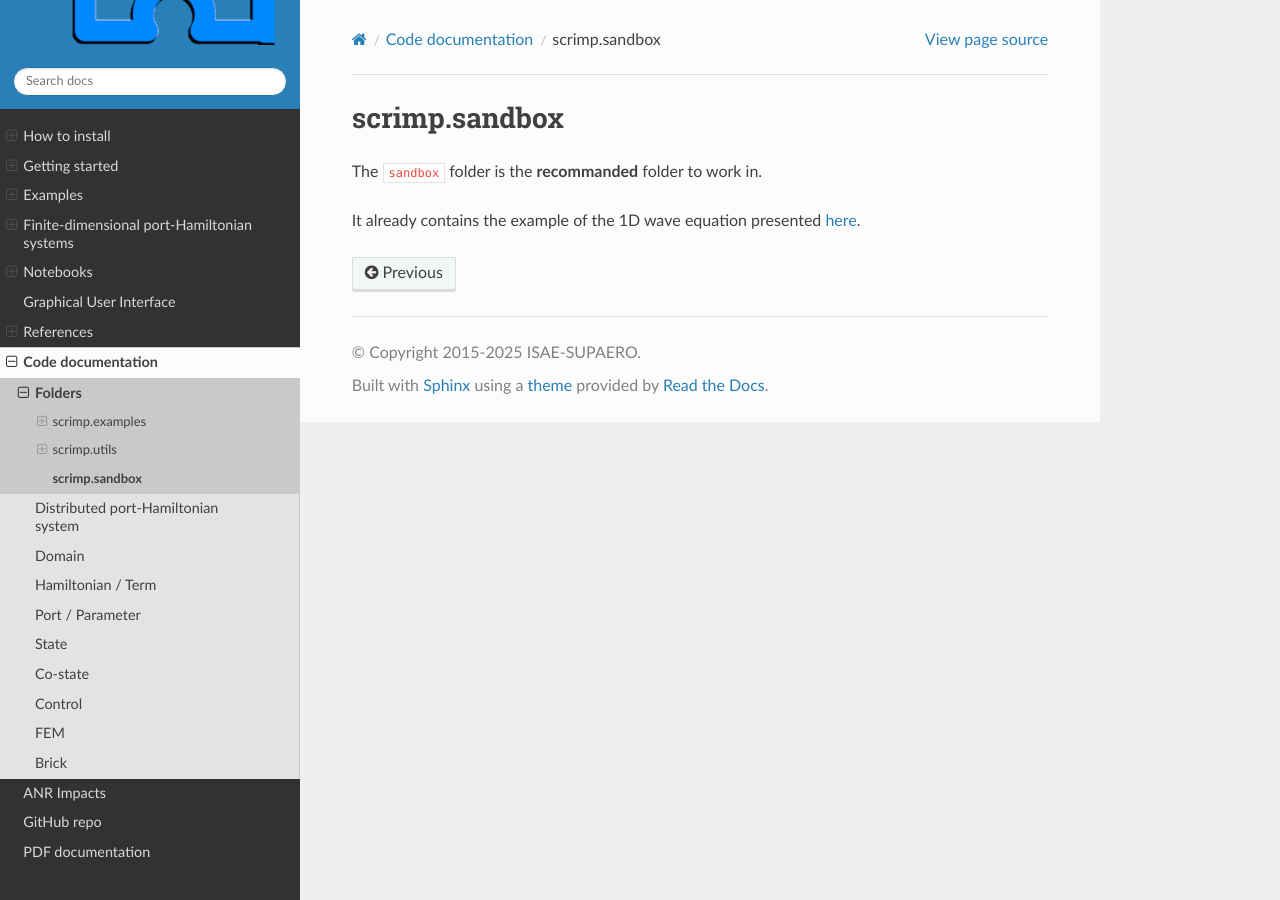
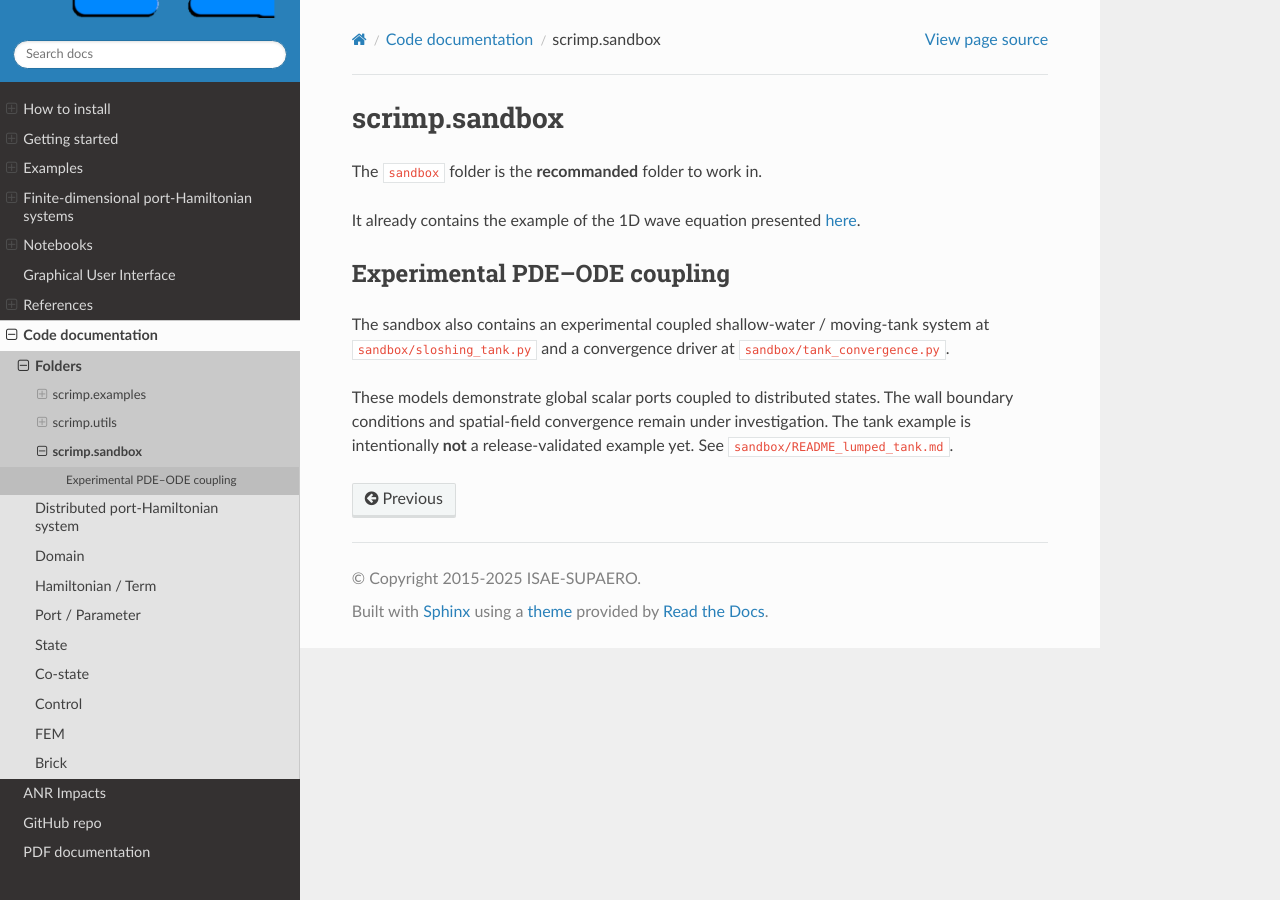
Before and after one commit to g-haine/scrimp, a Sphinx documentation site: the page built from docs/source/scrimp.sandbox.rst, in a window 1280 px wide. Built offline with Sphinx 7.4.7 and the Read the Docs theme 3.1.0, drawn with Linux system fonts in a browser that asks for light colours.

Commit message:
Describe experimental PDE–ODE tank sandbox separately from release examples

```diff
--- a/docs/source/scrimp.sandbox.rst
+++ b/docs/source/scrimp.sandbox.rst
@@ -4,3 +4,16 @@
 The ``sandbox`` folder is the **recommanded** folder to work in.
 
 It already contains the example of the 1D wave equation presented `here <started>`_.
+
+
+Experimental PDE--ODE coupling
+-----------------------------
+
+The sandbox also contains an experimental coupled shallow-water /
+moving-tank system at ``sandbox/sloshing_tank.py`` and a convergence
+driver at ``sandbox/tank_convergence.py``.
+
+These models demonstrate global scalar ports coupled to distributed
+states. The wall boundary conditions and spatial-field convergence
+remain under investigation. The tank example is intentionally **not**
+a release-validated example yet. See ``sandbox/README_lumped_tank.md``.
```
